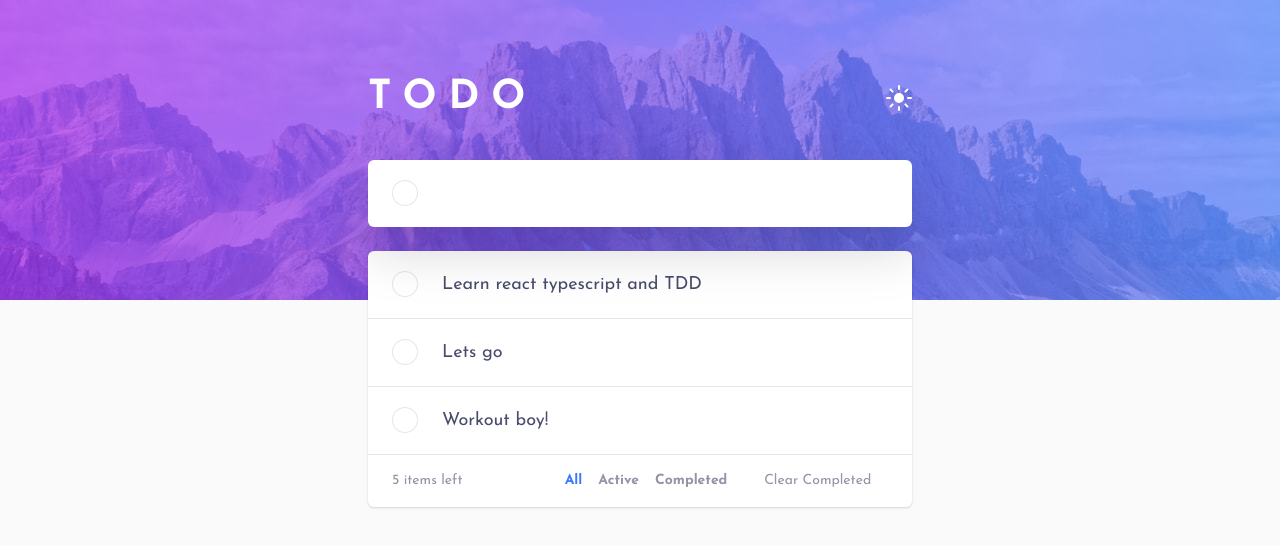
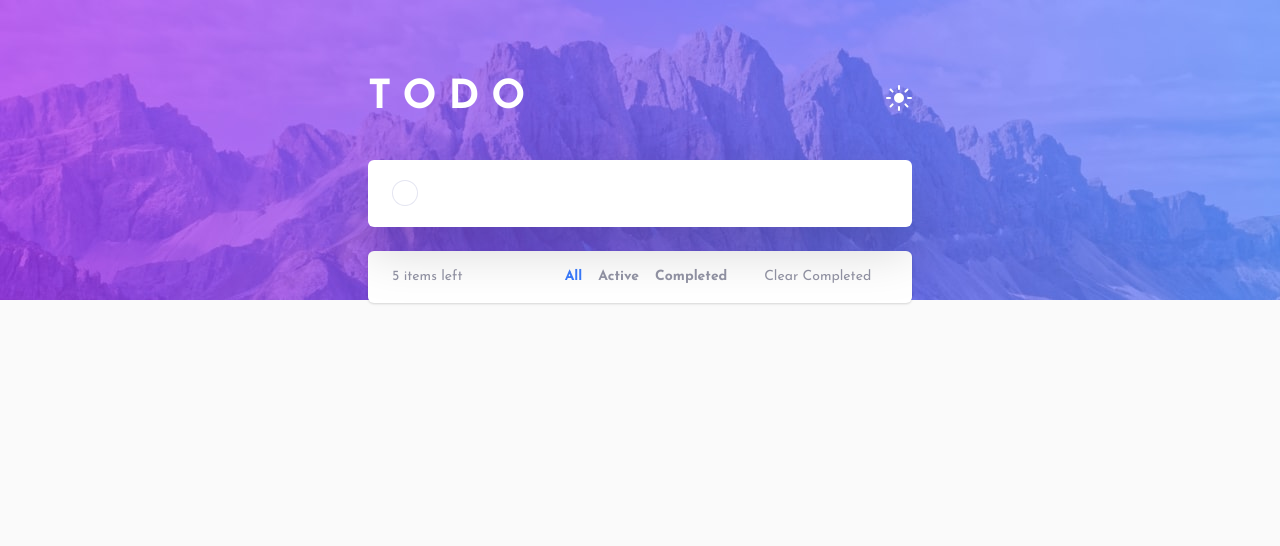
Before and after one commit to Mohamad-Ilham-Ramadhan/todo-app-react-ts, a Next.js app: page / in a window 1280 px wide. Shown: the top 546 px of the page. Built offline with nearby package versions, Linux system fonts and the light colour scheme.

Commit message:
render todos

```diff
--- a/components/TodoList.tsx
+++ b/components/TodoList.tsx
@@ -1,14 +1,16 @@
 import ButtonCheck from './ButtonCheck';
+import { useAppSelector } from '../redux/hooks';
 
 import List from './List';
 
 export default function TodoList() {
+  const todos = useAppSelector( state => state.todoList.todos );
 
   return (
     <ul className="dark:bg-dark-theme-very-dark-desaturated-blue bg-white rounded-md shadow">
-      <List>Learn react typescript and TDD</List>
-      <List>Lets go</List>
-      <List>Workout boy!</List>
+      {todos.map( todo => (
+        <List>{todo.title}</List>
+      ))}
       <li className="flex py-4 pl-6 pr-3 dark:text-dark-theme-very-dark-grayish-blue text-light-theme-dark-grayish-blue text-sm">
         <div className="w-full">5 items left</div>
         <div className="w-full flex">
```
